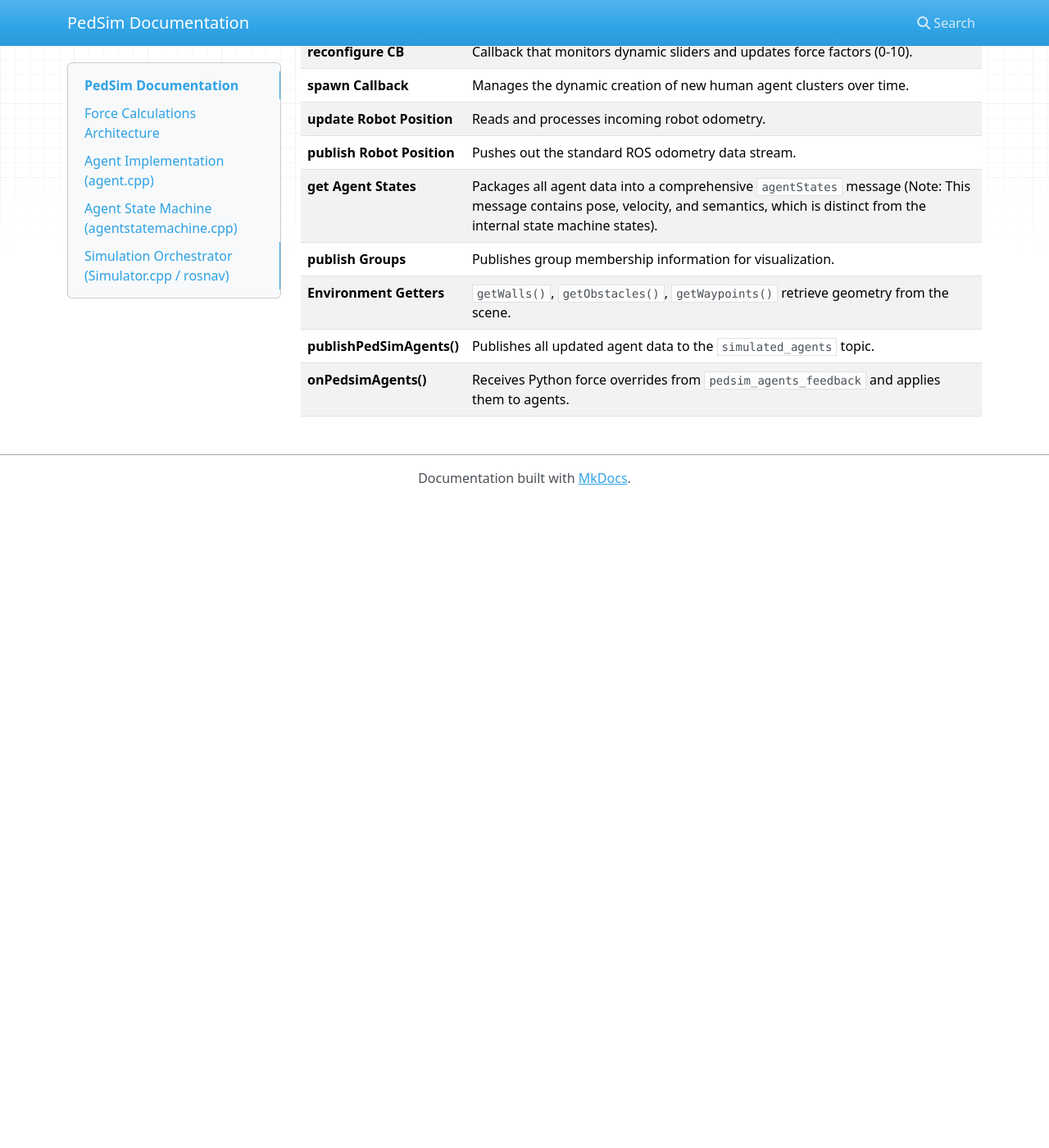
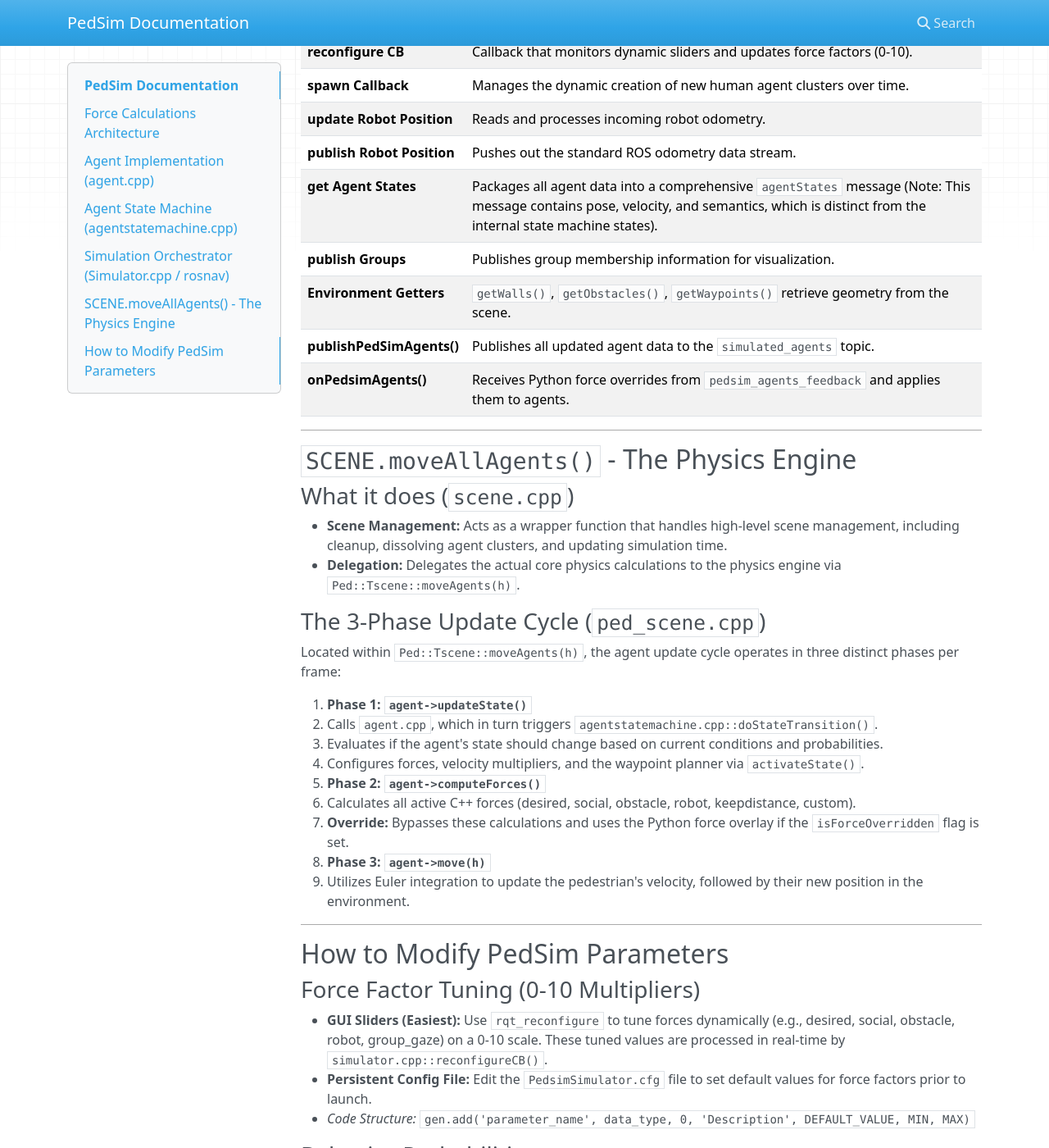
Before and after one commit to Dccai/PedSimDocumentation, an MkDocs documentation site: the page built from docs/index.md, in a window 1280 px wide and 1400 px high, scrolled down 3501 px. Shown: the whole window at 82% size. Built offline with MkDocs 1.6.1, drawn with Linux system fonts in a browser that asks for light colours; nearby versions of some CDN libraries; before the commit the page ends 4112 px from its top, so only the background shows below that; some of the changed text lies outside the part shown.

Commit message:
Enhance documentation for SCENE.moveAllAgents() and parameters
Added detailed documentation for SCENE.moveAllAgents() and how to modify PedSim parameters, including force factor tuning, behavior probabilities, and state duration tuning.

```diff
--- a/docs/index.md
+++ b/docs/index.md
@@ -111,3 +111,48 @@ The `Simulator.cpp` acts as the primary orchestrator. It does not calculate forc
 | **Environment Getters** | `getWalls()`, `getObstacles()`, `getWaypoints()` retrieve geometry from the scene. |
 | **publishPedSimAgents()** | Publishes all updated agent data to the `simulated_agents` topic. |
 | **onPedsimAgents()** | Receives Python force overrides from `pedsim_agents_feedback` and applies them to agents. |
+
+---
+
+## `SCENE.moveAllAgents()` - The Physics Engine
+
+### What it does (`scene.cpp`)
+* **Scene Management:** Acts as a wrapper function that handles high-level scene management, including cleanup, dissolving agent clusters, and updating simulation time.
+* **Delegation:** Delegates the actual core physics calculations to the physics engine via `Ped::Tscene::moveAgents(h)`.
+
+### The 3-Phase Update Cycle (`ped_scene.cpp`)
+Located within `Ped::Tscene::moveAgents(h)`, the agent update cycle operates in three distinct phases per frame:
+
+1. **Phase 1: `agent->updateState()`**
+   * Calls `agent.cpp`, which in turn triggers `agentstatemachine.cpp::doStateTransition()`.
+   * Evaluates if the agent's state should change based on current conditions and probabilities.
+   * Configures forces, velocity multipliers, and the waypoint planner via `activateState()`.
+2. **Phase 2: `agent->computeForces()`**
+   * Calculates all active C++ forces (desired, social, obstacle, robot, keepdistance, custom).
+   * **Override:** Bypasses these calculations and uses the Python force overlay if the `isForceOverridden` flag is set.
+3. **Phase 3: `agent->move(h)`**
+   * Utilizes Euler integration to update the pedestrian's velocity, followed by their new position in the environment.
+
+---
+
+## How to Modify PedSim Parameters
+
+### Force Factor Tuning (0-10 Multipliers)
+* **GUI Sliders (Easiest):** Use `rqt_reconfigure` to tune forces dynamically (e.g., desired, social, obstacle, robot, group_gaze) on a 0-10 scale. These tuned values are processed in real-time by `simulator.cpp::reconfigureCB()`.
+* **Persistent Config File:** Edit the `PedsimSimulator.cfg` file to set default values for force factors prior to launch.
+  * *Code Structure:* `gen.add('parameter_name', data_type, 0, 'Description', DEFAULT_VALUE, MIN, MAX)`
+
+### Behavior Probabilities
+These variables dictate how frequently specific states are triggered. They are located in the `agent.cpp` constructor. Modifying these values will make agents talk more or less frequently, run more often, etc.
+
+* `chattingProbability = 0.01` (1% chance per frame to start talking)
+* `tellStoryProbability = 0.01` (1% chance per frame to tell a story)
+* `switchRunningWalkingProbability = 0.1` (10% chance per frame to switch pace)
+
+### State Duration Tuning
+These variables dictate the base length of specific states and are located in the `agent.cpp` constructor. Increase these values to make states last longer, or decrease them to force quicker transitions.
+
+* `stateTalkingBaseTime = 10.0` (10 seconds base, randomized between 0.5x and 1.5x)
+* `stateTellStoryBaseTime = 20.0`
+* `stateGroupTalkingBaseTime = 20.0`
+* `stateRequestingServiceBaseTime = 5.0`
```
